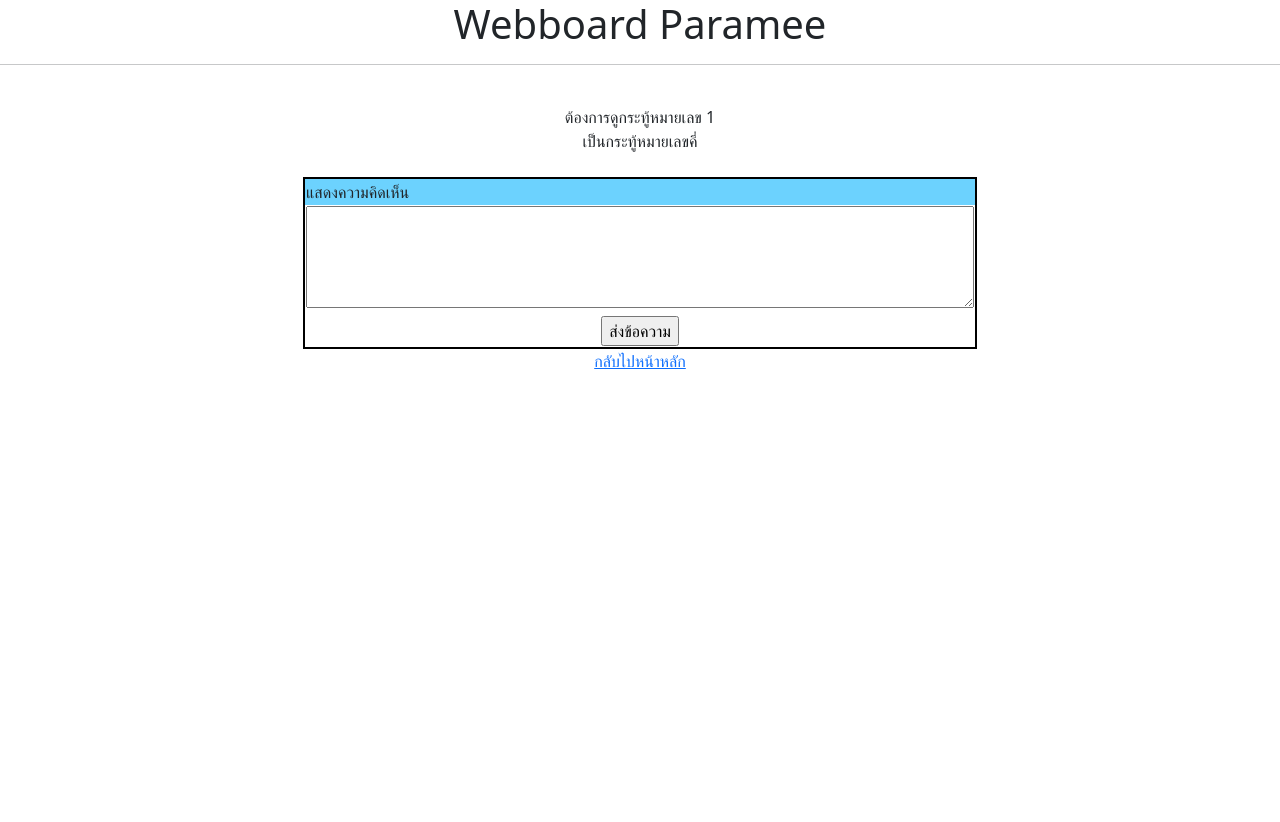
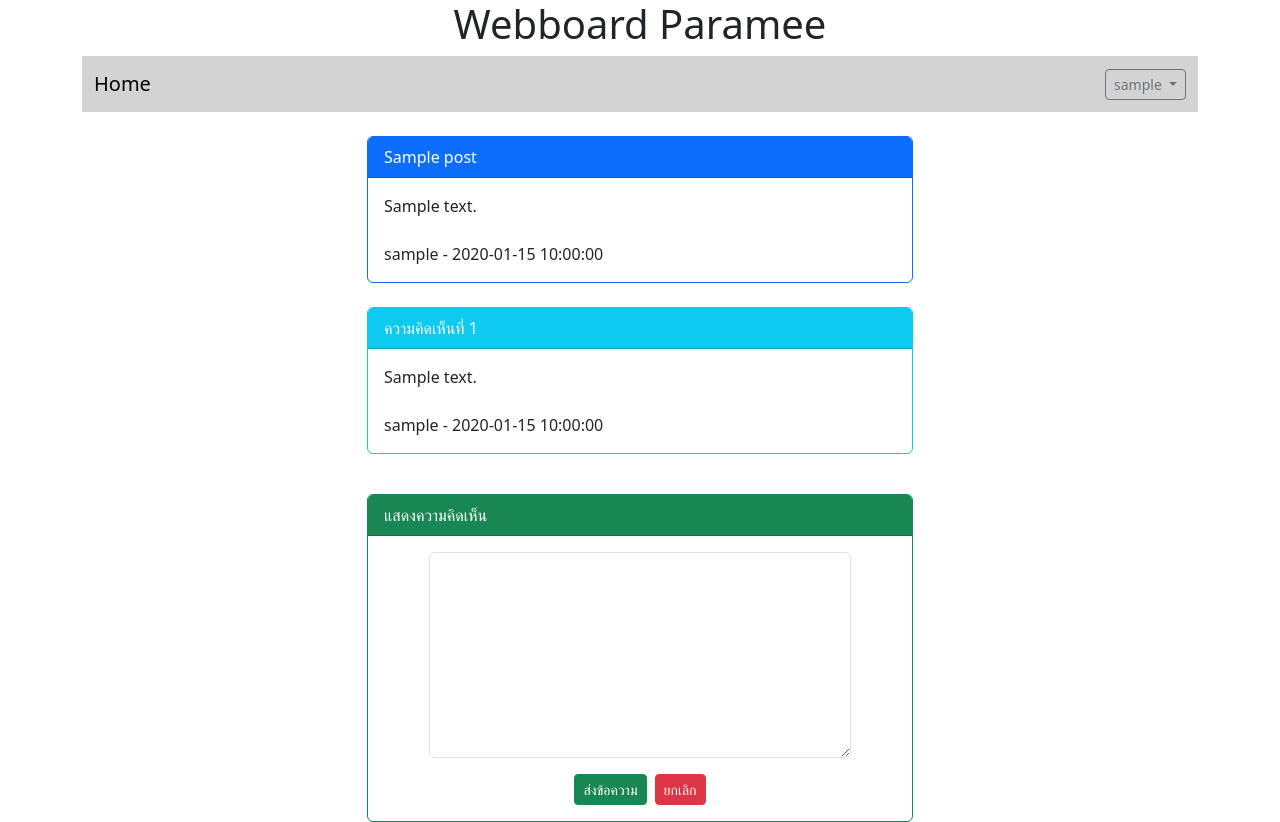
Before and after one commit to parameesriphueak/Weboard_Paramee, a PHP site: page /post.php?id=1 in a window 1280 px wide. Before the commit the page ends 369 px from the top, so only its background shows below. Run offline with PHP 8.4, Linux system fonts and the light colour scheme; the visitor is signed in with stand-in values (Sample User, id 1); tables that the repository leaves empty hold one stand-in row (values such as "Sample post").

Commit message:
work_10
work_10

```diff
--- a/post.php
+++ b/post.php
@@ -1,9 +1,6 @@
 <?php
     session_start();
-    if(!isset($_SESSION['id'])){
-        header("location:index.php");
-        die();
-    }
+
 ?>
 <!DOCTYPE html>
 <html lang="en">
@@ -15,30 +12,65 @@
     <script src="https://cdn.jsdelivr.net/npm/bootstrap@5.3.2/dist/js/bootstrap.bundle.min.js" integrity="sha384-C6RzsynM9kWDrMNeT87bh95OGNyZPhcTNXj1NW7RuBCsyN/o0jlpcV8Qyq46cDfL" crossorigin="anonymous"></script>
 </head>
 <body>
-    <h1 style="text-align: center;">Webboard Paramee</h1><hr><br>
-    <div style="text-align: center;">
-        ต้องการดูกระทู้หมายเลข  <?php echo $_GET['id']; ?><br>
-        <?php
-        $id = $_GET['id'];
-            if($id % 2 == 0){
-                echo "เป็นกระทู้หมายเลขคู่";
-            }
-            else
-                echo "เป็นกระทู้หมายเลขคี่";
-        ?>
-    </div>
-    <br>
-    <table style="border: 2px solid black; width: 40%;" align="center">
-        <tr><td colspan="2" style="background-color: #6CD2FE;">แสดงความคิดเห็น </td></tr>
-        <form>
-            <tr><th colspan="2"><textarea rows="4" cols="70"></textarea></th></tr>
-            <tr><td colspan="2" align="center"><input type="submit" value="ส่งข้อความ" ></td></tr>
-        </form>
+    <div class="container-lg">
+        <h1 style="text-align: center;">Webboard Paramee</h1>
+        <?php include "nav.php"?>
+        <div class="row mt-4">
 
-    </table>
-    <p style="text-align: center;"> <a href="index.php">กลับไปหน้าหลัก</a></p>
+            <div class="col-lg-3 col-md-2 col-sm-1"></div>
+            <div class="col-lg-6 col-md-8 col-sm-10">
+            <?php
+                $conn=new PDO("mysql:host=localhost;dbname=webboard;charset=utf8","root","");
+                $sql="SELECT post.title,post.content,post.post_date,user.login FROM post inner join user on (post.user_id=user.id) where post.id=$_GET[id]";
+                $result=$conn->query($sql);
+                while($row=$result->fetch()){
+                    echo "<div class='card border-primary'>";
+                    echo "<div class='card-header bg-primary text-white'>$row[0]</div>";
+                    echo  "<div class='card-body'>$row[1]<br><br>$row[3] - $row[2]</div>";
+                    echo"</div><br>";
+                }
+                $sql="SELECT comment.content,comment.post_date,user.login FROM comment inner join user on (comment.user_id=user.id) where comment.post_id=$_GET[id]";
+                $result=$conn->query($sql);
+                $i = 1;
+                while($row=$result->fetch()){
+                    echo "<div class='card border-info'>";
+                    echo "<div class='card-header bg-info text-white'>ความคิดเห็นที่ $i</div>";
+                    echo  "<div class='card-body'>$row[0]<br><br>$row[2] - $row[1]</div>";
+                    echo"</div><br>";
+                    $i++;
+                }
+            ?>
+                <?php if(isset($_SESSION['id'])){?>
 
 
-
+                <div class="card border-success mt-3">
+                <div class="card-header bg-success text-white">
+                    แสดงความคิดเห็น</div>
+                <div class="card-body">
+                    <form action="post_save.php" method="post">
+                        <input type="hidden" name="post_id"
+                        value="<?= $_GET['id'];?>">
+                        <div class="row mb-3 justify-content-center">
+                            <div class="col-lg-10">
+                                <textarea name="comment" rows="8" class="form-control" require></textarea>
+                            </div>
+                        </div>
+                        <div class="row">
+                            <div class="col-lg-12 d-flex justify-content-center">
+                                <button type="submit" class="btn btn-success btn-sm text-white">
+                                    <i class="bi bi-box-arrow-up-right"></i>ส่งข้อความ
+                                </button>
+                                <button type="reset" class="btn btn-danger btn-sm ms-2">
+                                    <i class="bi bi-x-square"></i>ยกเลิก</button>
+                            </div>
+                        </div>
+                    </form>
+                </div>
+                </div>
+               <?php }?>
+            </div>
+            <div class="col-lg-3 col-md-2 col-sm-1"></div>
+        </div>
+    </div>
 </body>
 </html>
```
Also changed, not shown: Test.html (added, +17 -0 lines), post_save.php (added, +11 -0 lines).
